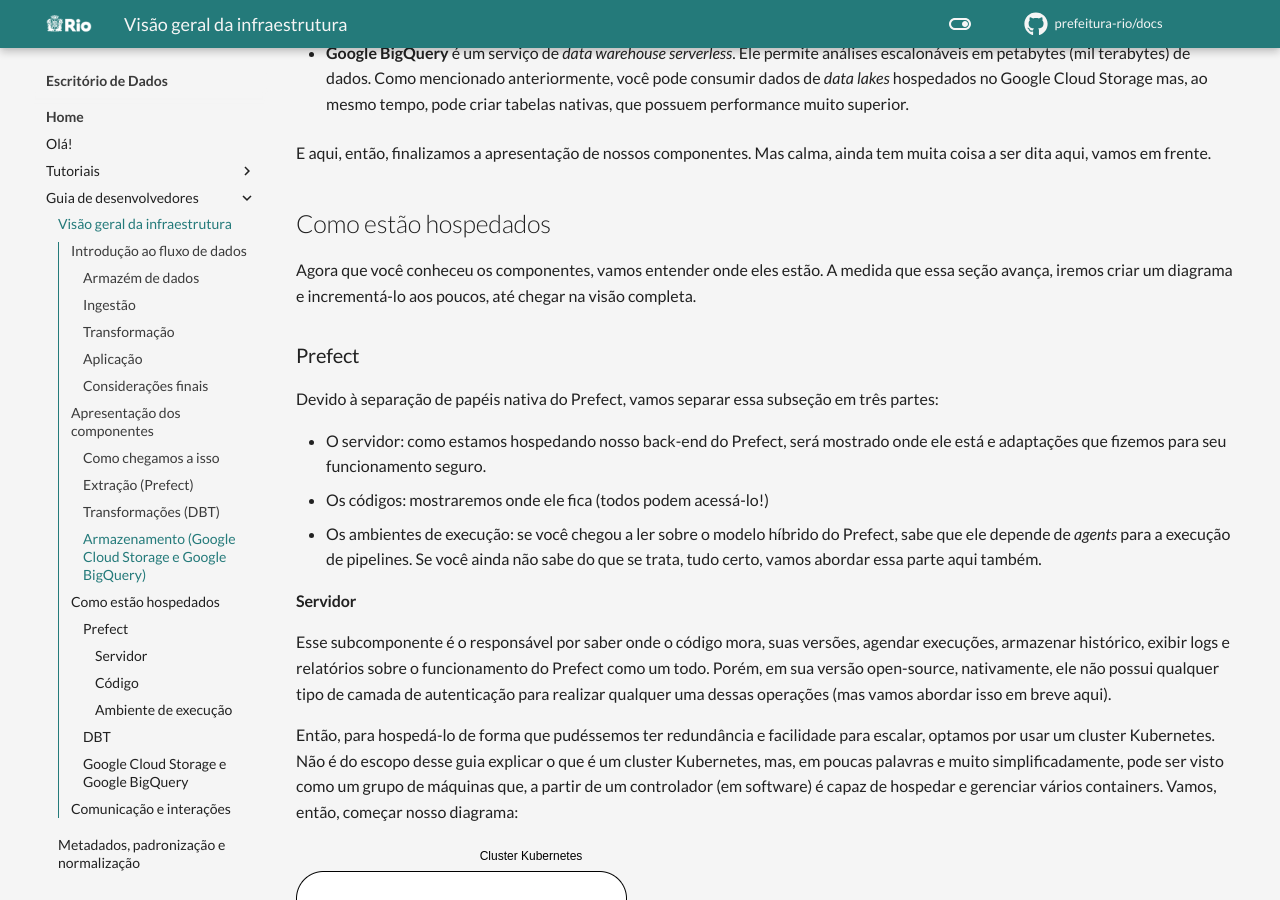
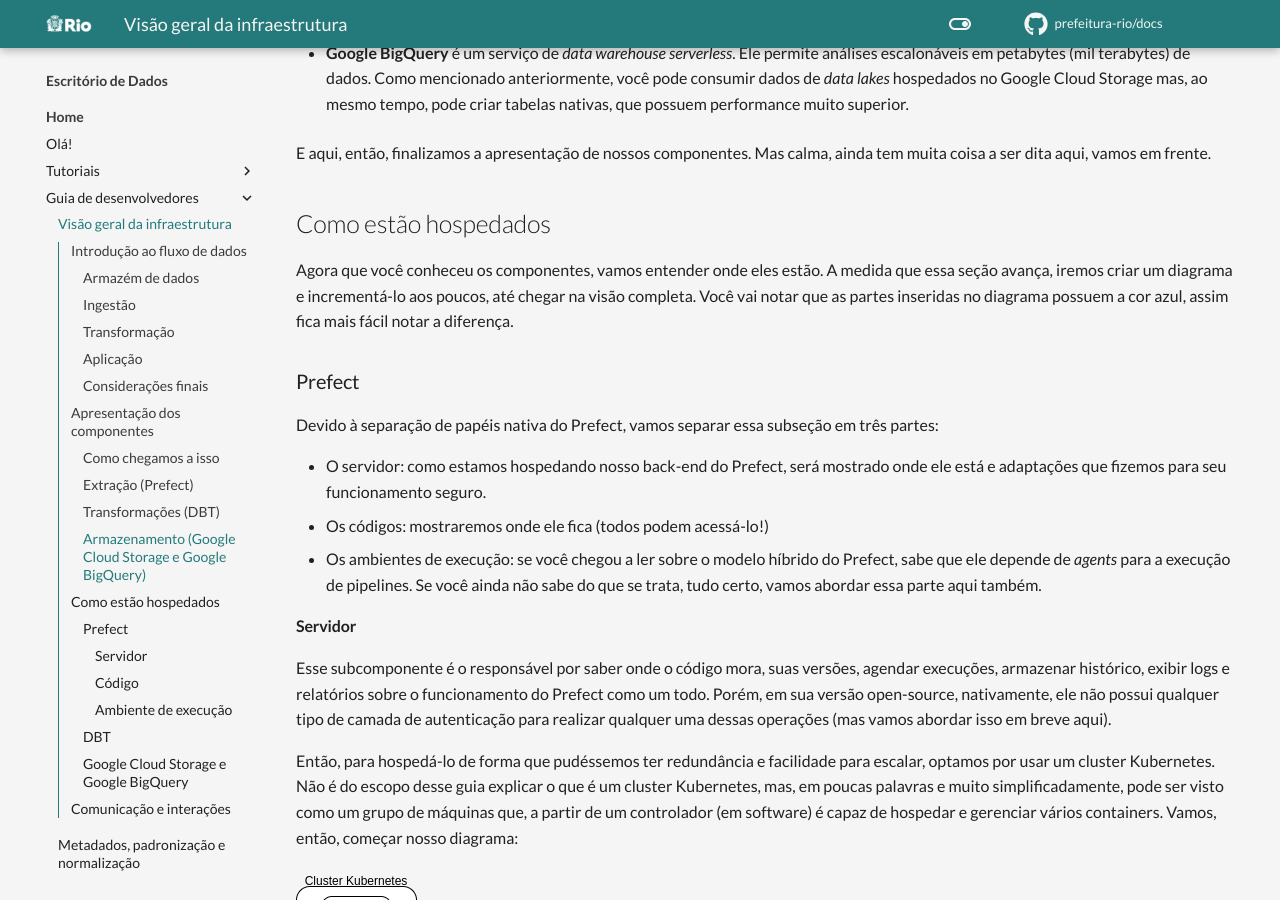
Before and after one commit to prefeitura-rio/docs, an MkDocs documentation site: the page built from docs/guia-desenvolvedores/visao-geral-infra.md, in a window 1280 px wide and 900 px high, scrolled down 5967 px. Built offline with MkDocs 1.6.1 and Material for MkDocs 9.7.7, drawn with Linux system fonts in a browser that asks for light colours; comment, search, counter and statistics services are not loaded; some of the changed text lies outside the part shown.

Commit message:
add colors to diagram

```diff
--- a/docs/guia-desenvolvedores/visao-geral-infra.md
+++ b/docs/guia-desenvolvedores/visao-geral-infra.md
@@ -258,7 +258,8 @@
 ## Como estão hospedados
 
 Agora que você conheceu os componentes, vamos entender onde eles estão. A medida que essa seção avança,
-iremos criar um diagrama e incrementá-lo aos poucos, até chegar na visão completa.
+iremos criar um diagrama e incrementá-lo aos poucos, até chegar na visão completa. Você vai notar que
+as partes inseridas no diagrama possuem a cor azul, assim fica mais fácil notar a diferença.
 
 ### Prefect
 
@@ -414,6 +415,10 @@
 Como esses serviços são gerenciados pela Google, não cabe a nós criar instâncias deles. Então, também
 não fazem parte do diagrama de hospedagem.
 
+Assim, nosso diagrama final fica assim:
+
+![Diagrama de hospedagem](../static/img/tutoriais/visao-geral-infra/hospedagem-08.png)
+
 ## Comunicação e interações
 
 > Os componentes precisam se comunicar pra fazer com que tudo funcione. Mencionar como isso é feito,
```
Also changed, not shown: docs/static/img/tutoriais/visao-geral-infra/hospedagem-01.png, docs/static/img/tutoriais/visao-geral-infra/hospedagem-02.png, docs/static/img/tutoriais/visao-geral-infra/hospedagem-03.png, docs/static/img/tutoriais/visao-geral-infra/hospedagem-04.png, docs/static/img/tutoriais/visao-geral-infra/hospedagem-05.png, docs/static/img/tutoriais/visao-geral-infra/hospedagem-06.png, docs/static/img/tutoriais/visao-geral-infra/hospedagem-07.png, docs/static/img/tutoriais/visao-geral-infra/hospedagem-08.png (added), 1 other file.
